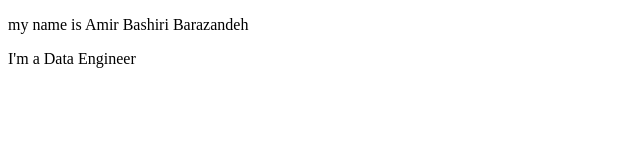
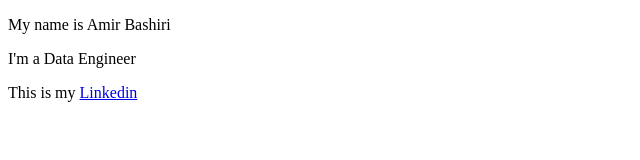
Before and after one commit to amir2b/amir2b.github.io, a plain HTML site: page index.html in a window 1280 px wide. Shown: the whole page, without its empty margins (0-640 px from the left). Drawn offline with Linux system fonts and the light colour scheme.

Commit message:
Update index.html

```diff
--- a/index.html
+++ b/index.html
@@ -1,10 +1,17 @@
 <!DOCTYPE html>
 <html>
 <head>
+  <meta charset="UTF-8">
+  <meta name="description" content="Profile of Amir Bashiri">
+  <meta name="keywords" content="Profile, Amir Bashiri Barazandeh, Data Engineer, Data Engineering">
+  <meta name="author" content="Amir Bashiri">
+  <meta name="viewport" content="width=device-width, initial-scale=1.0">
+  <meta http-equiv="refresh" content="100">
   <title>Amir Bashiri</title>
 </head>
 <body>
-  <p>my name is Amir Bashiri Barazandeh</p>
+  <p>My name is Amir Bashiri</p>
   <p>I'm a Data Engineer</p>
+  <p>This is my <a href="https://www.linkedin.com/in/amir-bashiri/">Linkedin</a></p>
 </body>
 </html>
```
